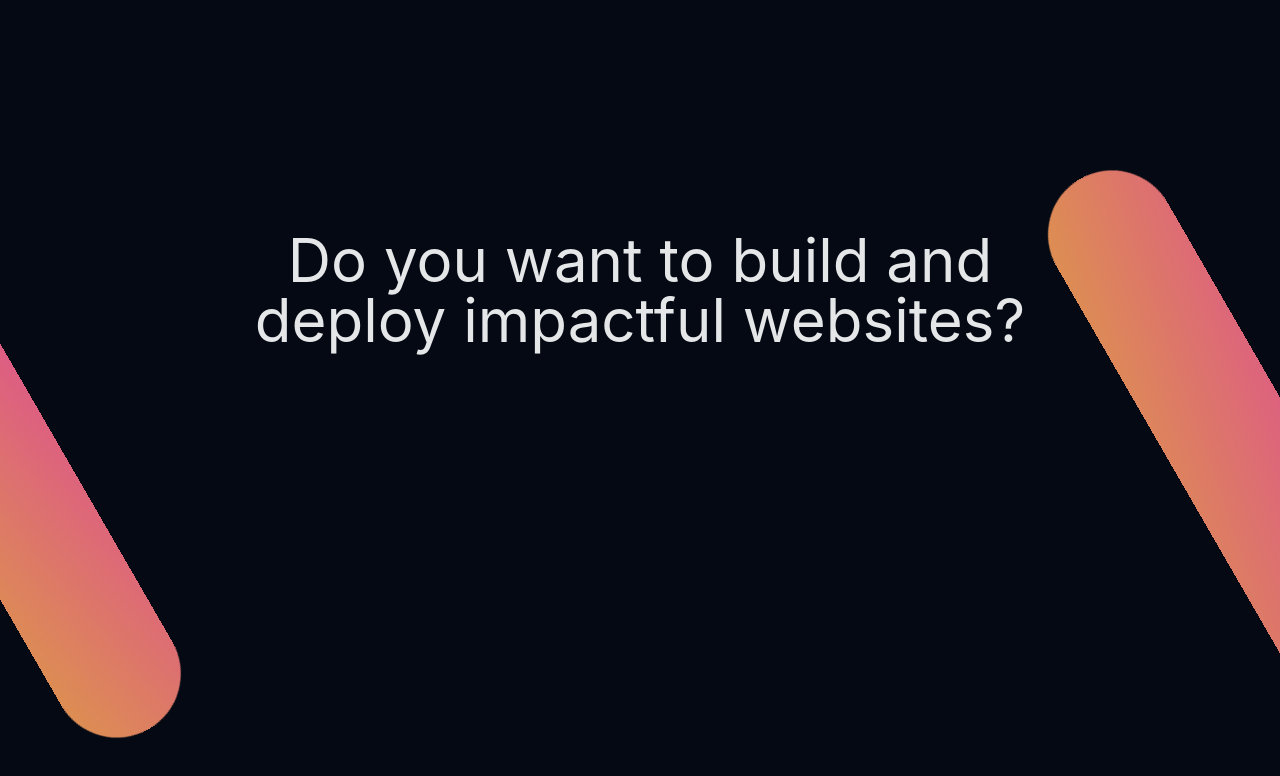
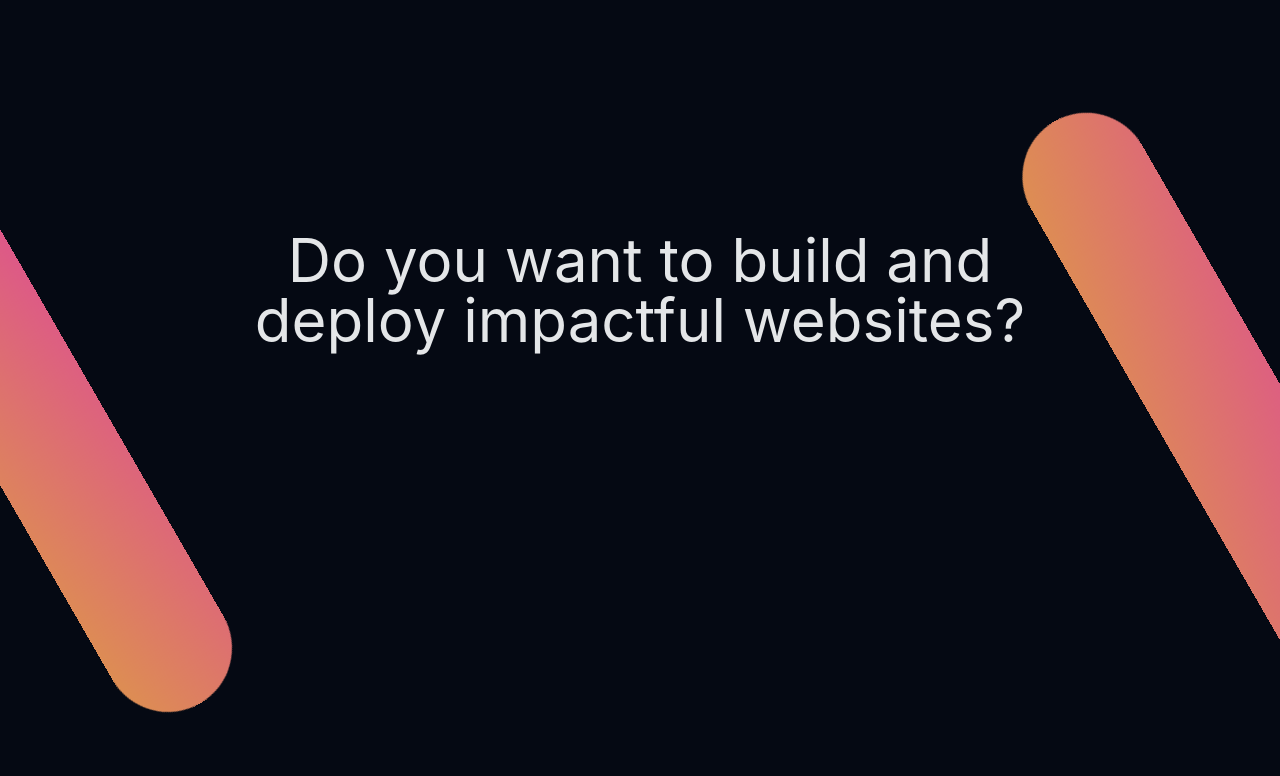
Before and after one commit to davidzech27/mchs-webdev-club, a Next.js app: page / in a window 1280 px wide. Shown: the top 776 px of the page. Built offline with nearby package versions, Linux system fonts and the light colour scheme.

Commit message:
Tweak animation positioning and timing

```diff
--- a/pages/index.js
+++ b/pages/index.js
@@ -18,18 +18,18 @@ const Home = () => {
                 <motion.div
                     initial={{
                         x: "-30vw",
-                        y: "-48vh",
+                        y: "-52vw",
                         rotate: 150
                     }}
                     animate={{
-                        x: "-14vw",
-                        y: "-16vh",
+                        x: "-10vw",
+                        y: "-12vw",
                         rotate: 150
                     }}
                     transition={{
                         type: "spring",
-                        stiffness: 150,
-                        damping: 16
+                        stiffness: 100,
+                        damping: 12
                     }}
                     className="h-[84vh] w-[10%] bg-gradient-to-tr from-[#dd5090] to-[#dd9050] rounded-t-full">
                 </motion.div>
@@ -46,7 +46,7 @@ const Home = () => {
                     }}
                     transition={{
                         type: "tween",
-                        duration: 0.6,
+                        duration: 0.8,
                         ease: "easeOut"
                     }}
                     className="w-[65%] text-center text-6xl text-[#e4e6e8]"
@@ -56,19 +56,19 @@ const Home = () => {
 
                 <motion.div
                     initial={{
-                        x: "26vw",
-                        y: "24vh",
+                        x: "28vw",
+                        y: "28vw",
                         rotate: -30
                     }}
                     animate={{
-                        x: "10vw",
-                        y: "-12vh",
+                        x: "8vw",
+                        y: "-12vw",
                         rotate: -30
                     }}
                     transition={{
                         type: "spring",
-                        stiffness: 150,
-                        damping: 16
+                        stiffness: 100,
+                        damping: 12
                     }}
                     className="h-[84vh] w-[10%] bg-gradient-to-tl from-[#dd5090] to-[#dd9050] rounded-t-full">
                 </motion.div>
```
